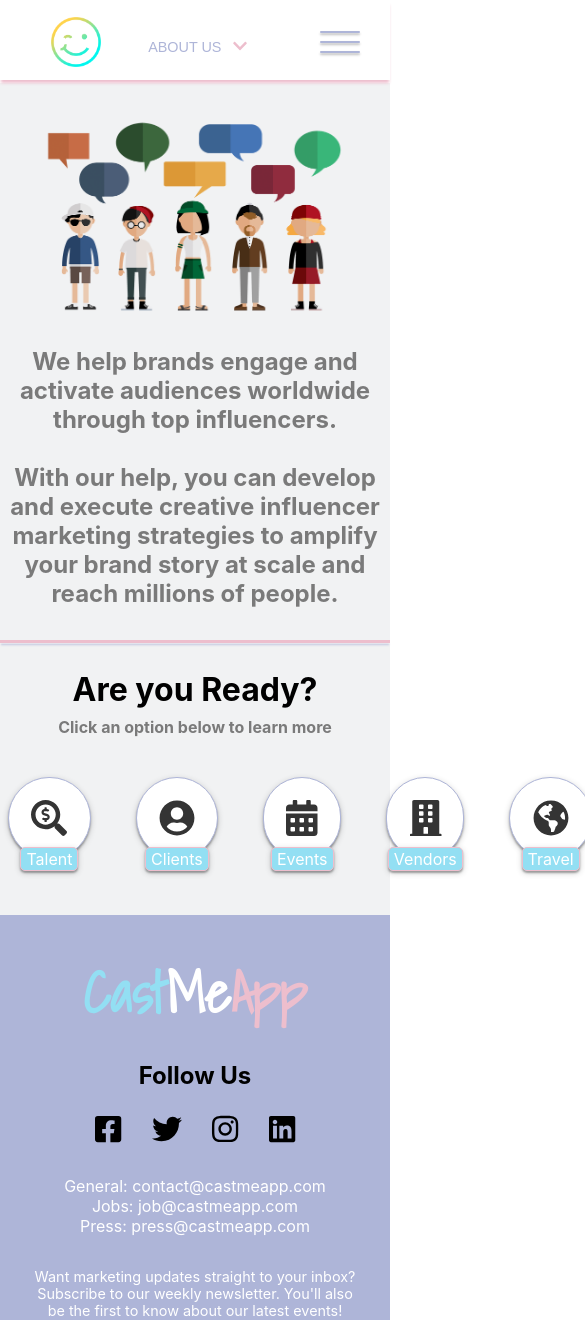
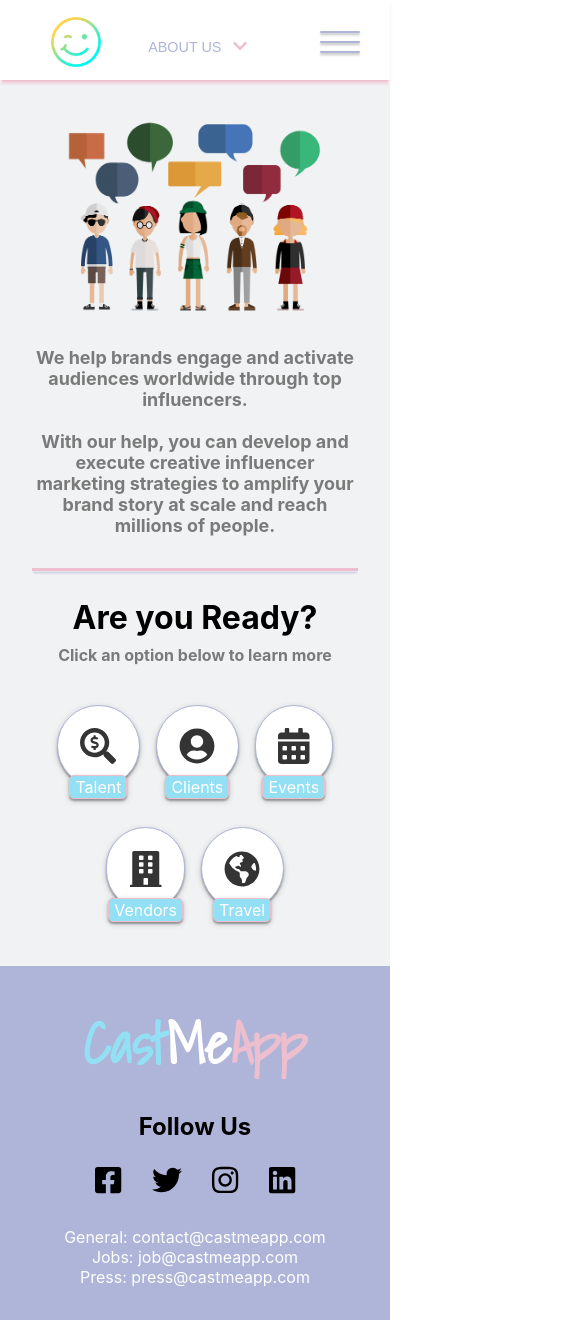
Before and after one commit to FrancisCalizo/ohio-taxidermy-supply, a Next.js app: page / in a window 390 px wide. Shown: the top 1320 px of the page, 585 px wide, since content can reach past the window. Built offline with nearby package versions, Linux system fonts and the light colour scheme.

Commit message:
feat: implement responsive landing page

```diff
--- a/components/page-index/Header.tsx
+++ b/components/page-index/Header.tsx
@@ -12,7 +12,7 @@ import {
 
 export default function Header() {
   return (
-    <div>
+    <div style={{ padding: '0 2rem' }}>
       <ImageContainer>
         <Image
           src={'/images/header.png'}
@@ -65,7 +65,8 @@ const ImageContainer = styled.div`
 `;
 
 const MainText = styled.h1`
-  font-size: 1.5rem;
+  /* font-size: 1.5rem; */
+  font-size: calc(18px + (24 - 18) * ((100vw - 400px) / (1800 - 400)));
   color: ${(props) => props.theme.colors.gray};
   padding: 2rem 0;
   text-align: center;
@@ -103,8 +104,8 @@ const IconsContainer = styled.div`
   display: flex;
   flex-wrap: wrap;
   margin-top: 2rem;
-  justify-content: space-between;
-  width: 600px;
+  justify-content: center;
+  max-width: 600px;
   margin: 2rem auto 0;
   padding-bottom: 1.5rem;
 `;
```
